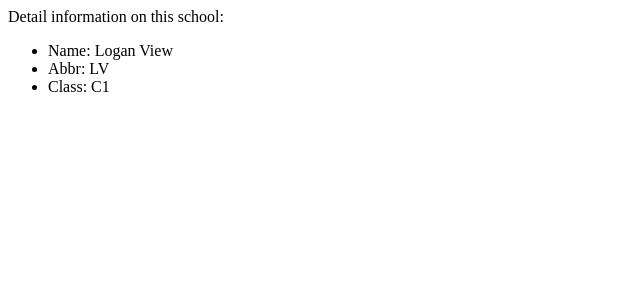
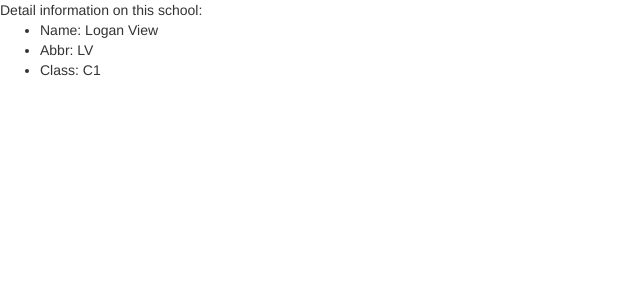
Before and after one commit to RickColgan/mycapstone2, a Django app: page /track/2/ in a window 1280 px wide. Shown: the top 300 px of the page, without its empty margins (0-640 px from the left). Run offline with Django 3.2, Linux system fonts and the light colour scheme; data comes from the database, SQL or seed files in the repository; some libraries are stand-ins or nearby versions.

Commit message:
Added css to the html files

```diff
--- a/MyCapstoneApp/templates/MyCapstoneApp/athletes.html
+++ b/MyCapstoneApp/templates/MyCapstoneApp/athletes.html
@@ -3,6 +3,8 @@
 <head>
     <meta charset="UTF-8">
     <title>Athletes Information</title>
+    <link rel="stylesheet" href="//maxcdn.bootstrapcdn.com/bootstrap/3.2.0/css/bootstrap.min.css">
+    <link rel="stylesheet" href="//maxcdn.bootstrapcdn.com/bootstrap/3.2.0/css/bootstrap-theme.min.css">
 </head>
 <body>
 
--- a/MyCapstoneApp/templates/MyCapstoneApp/detail.html
+++ b/MyCapstoneApp/templates/MyCapstoneApp/detail.html
@@ -3,6 +3,8 @@
 <head>
     <meta charset="UTF-8">
     <title>Detail File</title>
+    <link rel="stylesheet" href="//maxcdn.bootstrapcdn.com/bootstrap/3.2.0/css/bootstrap.min.css">
+    <link rel="stylesheet" href="//maxcdn.bootstrapcdn.com/bootstrap/3.2.0/css/bootstrap-theme.min.css">
 </head>
 <body>
 Detail information on this school:
--- a/MyCapstoneApp/templates/MyCapstoneApp/index.html
+++ b/MyCapstoneApp/templates/MyCapstoneApp/index.html
@@ -3,6 +3,8 @@
 <head>
     <meta charset="UTF-8">
     <title>MyCapstoneApp</title>
+    <link rel="stylesheet" href="//maxcdn.bootstrapcdn.com/bootstrap/3.2.0/css/bootstrap.min.css">
+    <link rel="stylesheet" href="//maxcdn.bootstrapcdn.com/bootstrap/3.2.0/css/bootstrap-theme.min.css">
 </head>
 <body>
 
```
